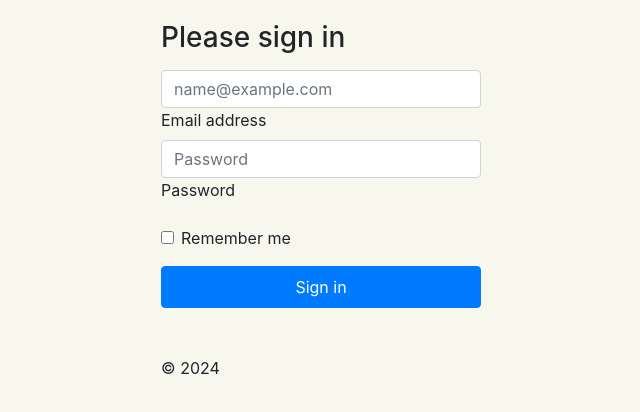
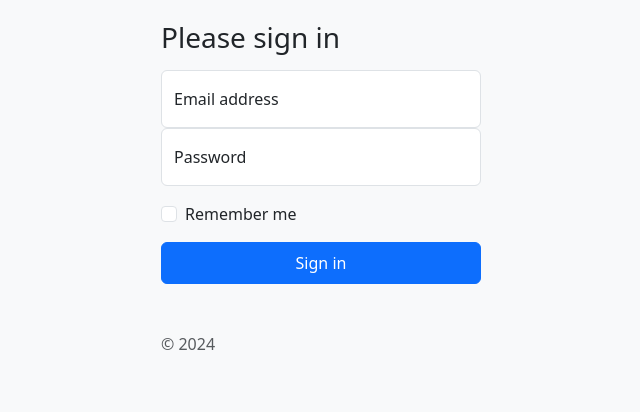
Before and after one commit to jlybruns/City-Compass, a website: page index.html in a window 1280 px wide. Shown: the part 88-500 px from the top of the page, without its empty margins (319-959 px from the left). Drawn offline with nearby package versions, Linux system fonts and the light colour scheme; files that its build step writes are made by us from their sources; a web font is replaced by a local one.

```diff
--- a/package.json
+++ b/package.json
@@ -16,7 +16,7 @@
     "lite-server": "^2.6.1"
   },
   "dependencies": {
-    "bootstrap": "^4.6.2",
+    "bootstrap": "^5.3.2",
     "bootstrap-icons": "^1.11.3",
     "jquery": "^3.5.1",
     "popper.js": "^1.16.1",
--- a/scss/styles.scss
+++ b/scss/styles.scss
@@ -1,4 +1,4 @@
-$primary: #f8f7ee;
+$primary: #fffbf7;
 
 body {
     background-color: $primary;
```
Also changed, not shown: 1 other file.
